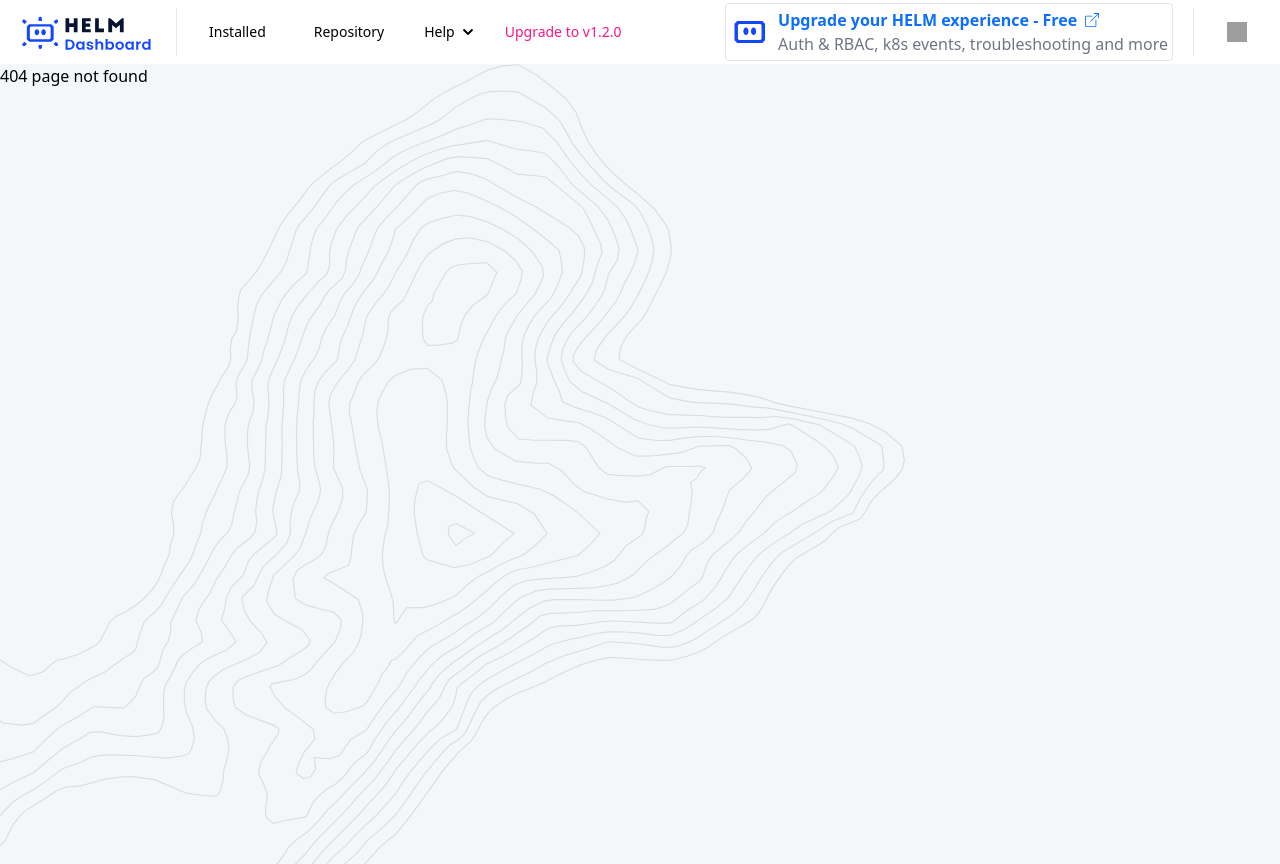
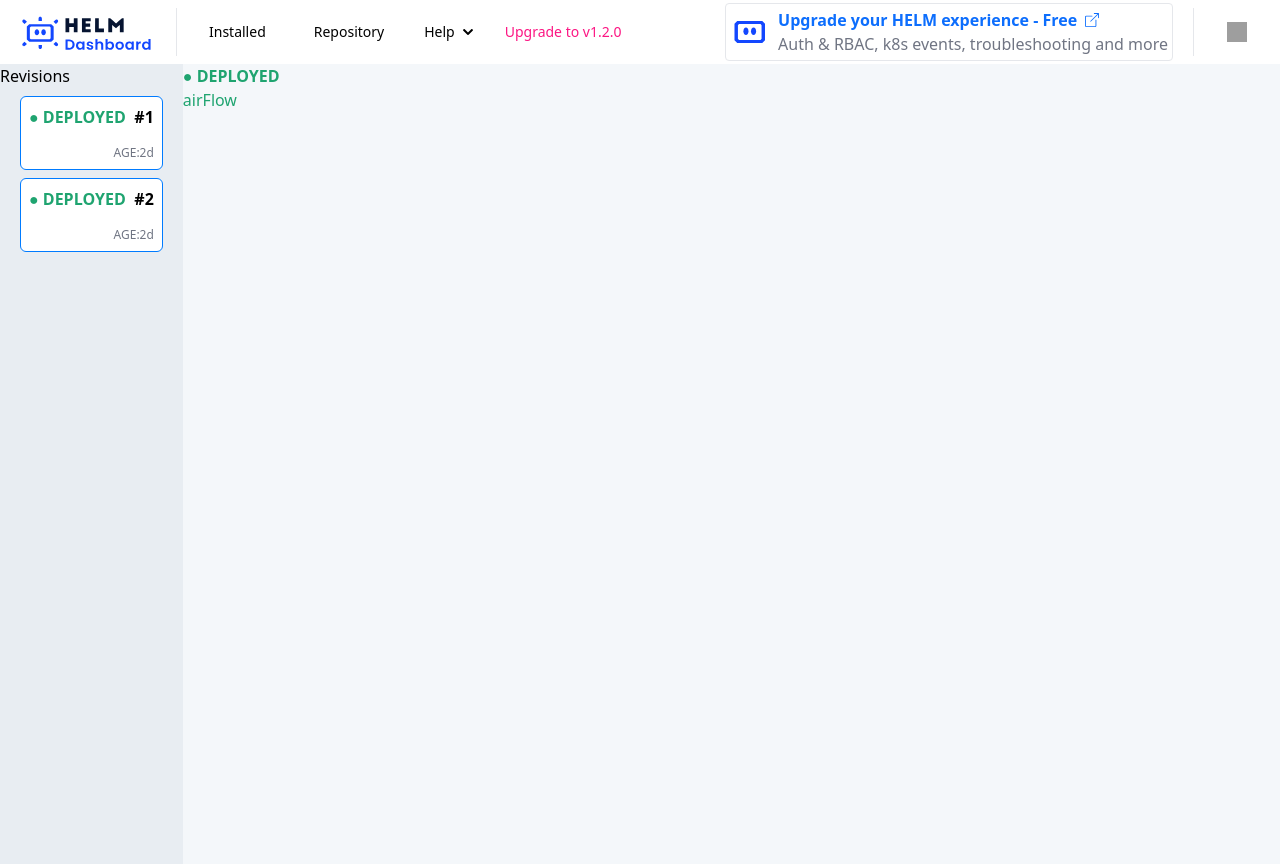
Before and after one commit to komodorio/helm-dashboard, a React (Vite) app in the folder dashboard/: page /revision in a window 1280 px wide. Before the commit this address had no page. Built offline with nearby package versions, Linux system fonts and the light colour scheme; grey boxes are pictures that could not be loaded.

Commit message:
Init Revisions Page

```diff
--- a/dashboard/src/App.tsx
+++ b/dashboard/src/App.tsx
@@ -4,6 +4,7 @@ import "./index.css";
 import Installed from "./pages/Installed";
 import NotFound from "./pages/NotFound";
 import Repository from "./pages/Repository";
+import Revision from "./pages/Revision";
 
 export default function App() {
   return (
@@ -14,6 +15,7 @@ export default function App() {
           <div className="bg-no-repeat bg-[url('./assets/body-background.svg')] h-screen">
             <Routes>
               <Route path="/" element={<Installed />} />
+              <Route path="/revision" element={<Revision />} />
               <Route path="/repository" element={<Repository />} />
               <Route path="*" element={<NotFound />} />
             </Routes>
--- /dev/null
+++ b/dashboard/src/components/RevisionDetails.tsx
@@ -0,0 +1,12 @@
+import React from "react";
+
+function RevisionDetails() {
+  return (
+    <div className="flex flex-col">
+        <span className="text-[#1FA470] font-semibold">● DEPLOYED</span>
+        <span className="text-[#1FA470]">airFlow</span>
+    </div>
+  );
+}
+
+export default RevisionDetails;
--- /dev/null
+++ b/dashboard/src/components/RevisionsList.tsx
@@ -0,0 +1,25 @@
+import React from "react";
+
+const revisions = [
+  { id: "1", chartName: "1", chartRevision: "1", date: new Date() },
+  { id: "2", chartName: "1", chartRevision: "2", date: new Date() },
+];
+
+export default function RevisionsList() {
+  return (
+    <>
+      {revisions.map((revision) => (
+        <div
+          key={revision.id}
+          className="flex flex-col border border-[#007bff] bg-white rounded-md mx-5 p-2 gap-4"
+        >
+          <div className="flex row justify-between">
+            <span className="text-[#1FA470] font-semibold">● DEPLOYED</span>
+            <span className="font-semibold">#{revision.chartRevision}</span>
+          </div>
+          <div className="self-end text-[#707583] text-xs">AGE:2d</div>
+        </div>
+      ))}
+    </>
+  );
+}
--- /dev/null
+++ b/dashboard/src/pages/Revision.tsx
@@ -0,0 +1,19 @@
+import RevisionDetails from "../components/RevisionDetails";
+import RevisionsList from "../components/RevisionsList";
+
+function Revision() {
+  return (
+    <div className="flex">
+      <div className="flex flex-col gap-2 w-1/6 h-screen bg-[#E8EDF2]">
+        <label>Revisions</label>
+        <RevisionsList />
+      </div>
+
+      <div className="w-full h-screen bg-[#F4F7FA]">
+        <RevisionDetails />
+      </div>
+    </div>
+  );
+}
+
+export default Revision;
```
